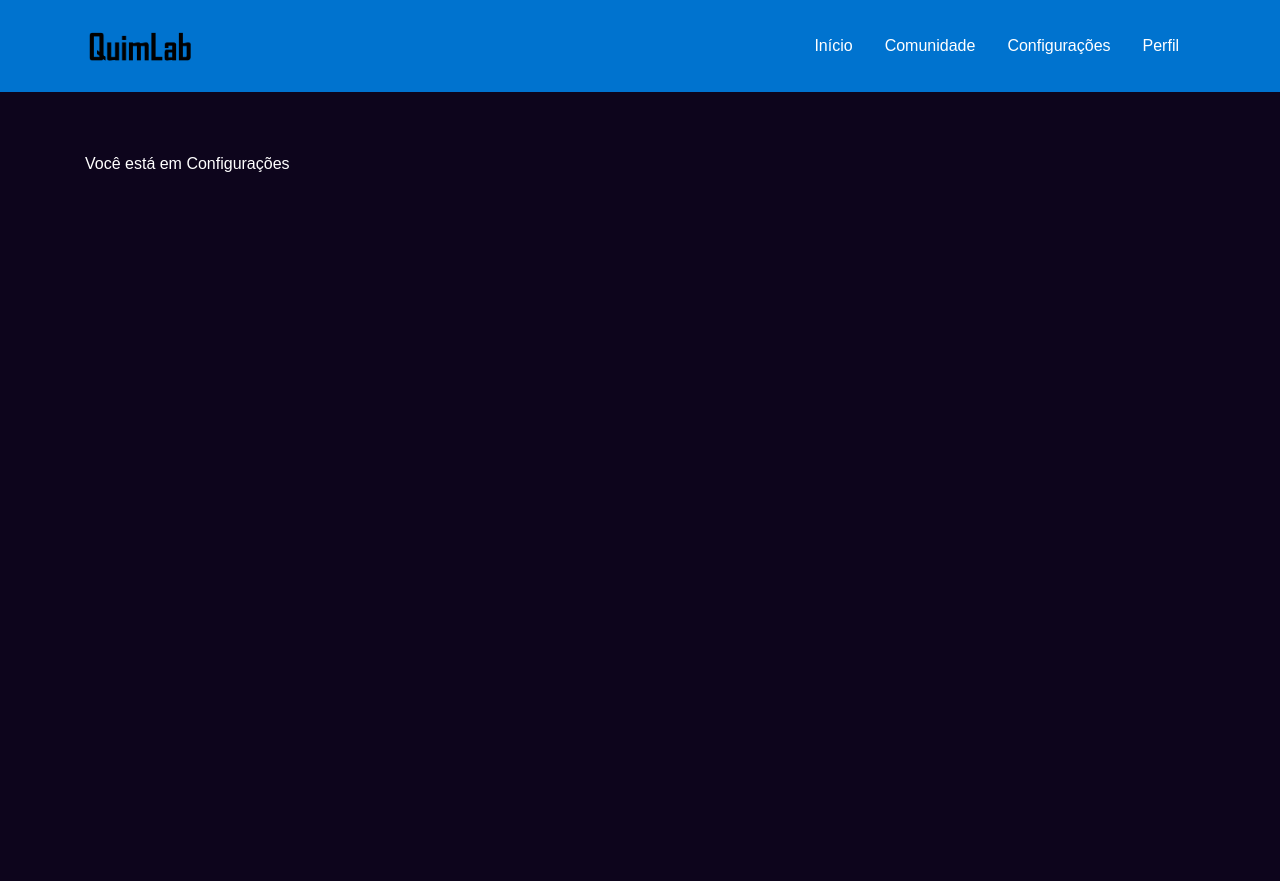
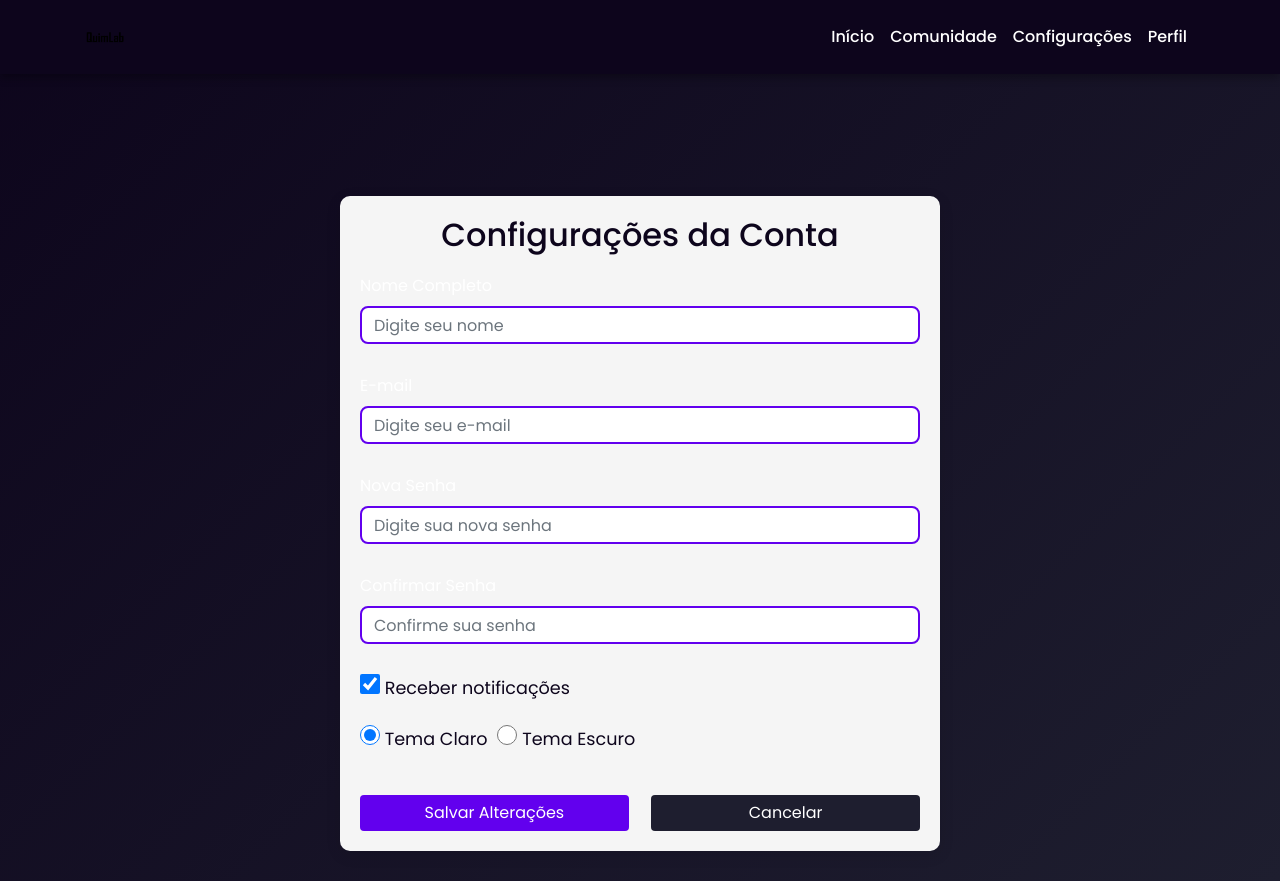
Before and after one commit to JairRodrigue/QuimLab-Web, a plain HTML site: page html/configuracoes.html in a window 1280 px wide. Before the commit the page ends 800 px from the top, so only its background shows below. Drawn offline with nearby package versions, Linux system fonts and the light colour scheme.

Commit message:
tela configuração ok

```diff
--- /dev/null
+++ b/css/configuracoes.css
@@ -0,0 +1,154 @@
+/* Reset de estilos e variáveis */
+@import url('https://fonts.googleapis.com/css?family=Poppins:300,400,500,600,700');
+
+* {
+  box-sizing: border-box;
+  margin: 0;
+  padding: 0;
+  font-family: 'Poppins', sans-serif;
+}
+
+:root {
+  --roxo-padrao: #6200EE;
+  --roxo-claro: #8b5cf6;
+  --azul-padrao: #0073cf;
+  --preto2: #0d051c;
+  --cinza-claro: #f5f5f5;
+  --branco: #ffffff;
+  --cinza-escuro: #1e1e2f;
+  --branco-transparente: rgba(255, 255, 255, 0.7);
+  --verde-sucesso: #4caf50;
+  --vermelho-erro: #f44336;
+}
+
+/* Estilo do body */
+body.background-preto2 {
+  background: linear-gradient(135deg, var(--preto2), var(--cinza-escuro));
+  color: var(--branco);
+  font-smooth: always;
+  padding-top: 70px; /* Ajuste para evitar sobreposição da navbar */
+}
+
+/* Barra de navegação */
+.navbar {
+  background-color: var(--preto2);
+  padding: 15px 0;
+  box-shadow: 0 4px 8px rgba(0, 0, 0, 0.3);
+}
+
+.navbar .navbar-brand {
+  display: flex;
+  align-items: center;
+}
+
+.navbar .logo-1 {
+  width: 40px;
+  height: auto;
+}
+
+.navbar-nav .nav-link {
+  color: var(--branco) !important;
+  font-weight: 500;
+  padding: 10px 15px;
+  transition: color 0.3s;
+}
+
+.navbar-nav .nav-link:hover {
+  color: var(--roxo-padrao) !important;
+}
+
+/* Seção de Configurações */
+.config-section {
+  background-color: var(--cinza-claro);
+  padding: 20px;
+  border-radius: 10px;
+  box-shadow: 0 4px 15px rgba(0, 0, 0, 0.1);
+  max-width: 600px;
+  margin: 30px auto;
+}
+
+/* Ajustes de largura em dispositivos menores */
+@media (max-width: 768px) {
+  .config-section {
+    padding: 15px;
+    margin: 20px;
+  }
+}
+
+/* Título */
+.config-title {
+  font-size: 2em;
+  text-align: center;
+  margin-bottom: 20px;
+  color: var(--preto2);
+}
+
+/* Formulário de Configurações */
+.config-form {
+  display: flex;
+  flex-direction: column;
+  gap: 15px;
+}
+
+.config-form .form-group {
+  margin-bottom: 15px;
+}
+
+.config-form .form-control {
+  padding: 12px;
+  font-size: 1em;
+  border-radius: 8px;
+  border: 2px solid var(--roxo-padrao);
+  transition: border 0.3s;
+}
+
+.config-form .form-control:focus {
+  border-color: var(--roxo-claro);
+  box-shadow: 0 0 8px var(--roxo-padrao);
+}
+
+/* Configurações adicionais (checkbox e radio buttons) */
+.settings-option {
+  display: flex;
+  align-items: center;
+  gap: 10px;
+}
+
+.settings-option input {
+  width: 20px;
+  height: 20px;
+}
+
+.settings-option label {
+  font-size: 1.1em;
+  color: var(--preto2);
+}
+
+/* Ações (Botões) */
+.form-actions {
+  display: flex;
+  justify-content: space-between;
+  margin-top: 20px;
+}
+
+.form-actions .btn {
+  width: 48%;
+}
+
+.btn-primary {
+  background-color: var(--roxo-padrao);
+  border: none;
+}
+
+.btn-primary:hover {
+  background-color: var(--roxo-claro);
+}
+
+.btn-secondary {
+  background-color: var(--cinza-escuro);
+  border: none;
+}
+
+.btn-secondary:hover {
+  background-color: var(--preto2);
+}
--- a/html/configuracoes.html
+++ b/html/configuracoes.html
@@ -3,19 +3,19 @@
 <head>
   <meta charset="UTF-8">
   <meta name="viewport" content="width=device-width, initial-scale=1.0">
-  <title>QuimLab</title>
+  <title>Configurações - QuimLab</title>
   <link rel="icon" href="/imagens/logo_sem_fundo.png" type="image/x-icon">
   <link rel="stylesheet" href="https://stackpath.bootstrapcdn.com/bootstrap/4.1.1/css/bootstrap.min.css" integrity="sha384-WskhaSGFgHYWDcbwN70/dfYBj47jz9qbsMId/iRN3ewGhXQFZCSftd1LZCfmhktB" crossorigin="anonymous">
   <link rel="stylesheet" href="https://use.fontawesome.com/releases/v5.1.0/css/all.css" integrity="sha384-lKuwvrZot6UHsBSfcMvOkWwlCMgc0TaWr+30HWe3a4ltaBwTZhyTEggF5tJv8tbt" crossorigin="anonymous">
   <link href="https://fonts.googleapis.com/css?family=Poppins:300,400,500,600,700" rel="stylesheet">
-  <link rel="stylesheet" type="text/css" href="/css/inicio.css">
+  <link rel="stylesheet" href="/css/configuracoes.css">
 </head>
 <body class="background-preto2">
 
   <!-- Barra de Navegação -->
   <nav class="navbar navbar-expand-lg navbar-dark fixed-top">
     <div class="container">
-      <a class="navbar-brand navbar-logo" href="#">
+      <a class="navbar-brand" href="#">
         <img src="/imagens/logo.gif" alt="logo" class="logo-1">
       </a>
       <button class="navbar-toggler" type="button" data-toggle="collapse" data-target="#navbarSupportedContent" aria-controls="navbarSupportedContent" aria-expanded="false" aria-label="Toggle navigation">
@@ -23,32 +23,80 @@
       </button>
       <div class="collapse navbar-collapse" id="navbarSupportedContent">
         <ul class="navbar-nav ml-auto">
-          <li class="nav-item">
-            <a class="nav-link" href="inicio.html" id="inicio">Início</a>
-          </li>
-          <li class="nav-item">
-            <a class="nav-link" href="comunidade.html" id="comunidade">Comunidade</a>
-          </li>
-          <li class="nav-item">
-            <a class="nav-link" href="configuracoes.html" id="configuracoes">Configurações</a>
-          </li>
-          <li class="nav-item">
-            <a class="nav-link" href="perfil.html" id="perfil">Perfil</a>
-          </li>
+          <li class="nav-item"><a class="nav-link" href="inicio.html">Início</a></li>
+          <li class="nav-item"><a class="nav-link" href="comunidade.html">Comunidade</a></li>
+          <li class="nav-item"><a class="nav-link" href="configuracoes.html">Configurações</a></li>
+          <li class="nav-item"><a class="nav-link" href="perfil.html">Perfil</a></li>
         </ul>
       </div>
     </div>
   </nav>
-  <!-- Fim da Barra de Navegação -->
 
   <!-- Área de Conteúdo -->
-  <div id="content" class="container mt-5 pt-5">
-    <p>Você está em Configurações</p>
+  <div class="container mt-5 pt-5">
+    <div class="config-section">
+      <h2 class="config-title">Configurações da Conta</h2>
+
+      <!-- Formulário de configurações -->
+      <form action="#" class="config-form">
+        <div class="form-group">
+          <label for="nome">Nome Completo</label>
+          <input type="text" class="form-control" id="nome" placeholder="Digite seu nome">
+        </div>
+
+        <div class="form-group">
+          <label for="email">E-mail</label>
+          <input type="email" class="form-control" id="email" placeholder="Digite seu e-mail">
+        </div>
+
+        <div class="form-group">
+          <label for="senha">Nova Senha</label>
+          <input type="password" class="form-control" id="senha" placeholder="Digite sua nova senha">
+        </div>
+
+        <div class="form-group">
+          <label for="confirmar-senha">Confirmar Senha</label>
+          <input type="password" class="form-control" id="confirmar-senha" placeholder="Confirme sua senha">
+        </div>
+
+        <!-- Configurações adicionais -->
+        <div class="settings-option">
+          <label for="notificacoes">
+            <input type="checkbox" id="notificacoes" checked> Receber notificações
+          </label>
+        </div>
+
+        <!-- Preferências de tema -->
+        <div class="settings-option">
+          <label for="tema-claro">
+            <input type="radio" id="tema-claro" name="tema" checked> Tema Claro
+          </label>
+          <label for="tema-escuro">
+            <input type="radio" id="tema-escuro" name="tema"> Tema Escuro
+          </label>
+        </div>
+
+        <!-- Botões de ação -->
+        <!-- Botões de ação -->
+        <div class="form-actions">
+          <button type="submit" class="btn btn-primary">Salvar Alterações</button>
+          <button type="reset" class="btn btn-secondary">Cancelar</button>
+        </div>
+
+      </form>
+    </div>
   </div>
 
   <!-- Scripts -->
   <script src="https://ajax.googleapis.com/ajax/libs/jquery/1.12.4/jquery.min.js"></script>
+
+  <!-- Scripts do Firebase -->
+<script src="https://www.gstatic.com/firebasejs/9.6.0/firebase-app.js"></script>
+<script src="https://www.gstatic.com/firebasejs/9.6.0/firebase-firestore.js"></script>
+
+<!-- Seu arquivo JS -->
+<script src="js/configuracoes.js"></script>
+
   <script src="https://stackpath.bootstrapcdn.com/bootstrap/4.1.1/js/bootstrap.min.js" integrity="sha384-smHYKdLADwkXOn1EmN1qk/HfnUcbVRZyYmZ4qpPea6sjB/pTJ0euyQp0Mk8ck+5T" crossorigin="anonymous"></script>
-  <script src="js/scrollIt.min.js"></script>
 </body>
 </html>
```
Also changed, not shown: js/configuracoes.js (added, +69 -0 lines).
